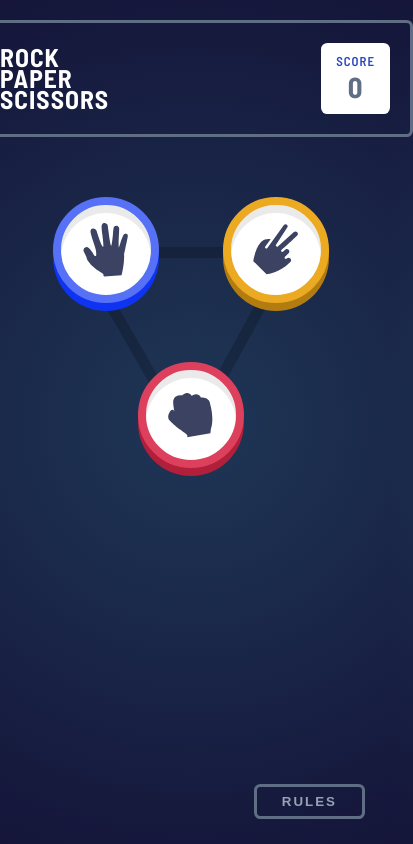
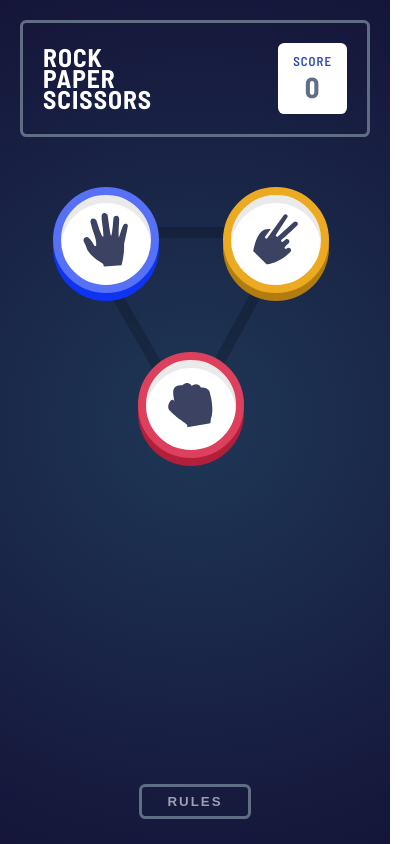
Before and after one commit to mrpeterhanley/rock-paper-scissors, a React app: page / in a window 390 px wide. Shown: the whole page, 413 px wide, since content can reach past the window. Built offline with nearby package versions, Linux system fonts and the light colour scheme.

Commit message:
Added mobile responsiveness

```diff
--- a/src/components/App.js
+++ b/src/components/App.js
@@ -28,7 +28,8 @@ function App() {
     },[setMyPick]);
 
     return (
-         <Router className="wrapper">
+         <Router>
+             <div className="wrapper">
             <Header score={gameScore}/>
             <Switch className="main">
                 <Route path="/play">
@@ -39,6 +40,7 @@ function App() {
                 </Route>
             </Switch>
             <Footer />
+            </div>
         </Router>
     )
 }
--- a/src/components/Play.js
+++ b/src/components/Play.js
@@ -67,8 +67,9 @@ function Play(props) {
         setTimeout(() => {
             setElement(
                 <div className="pick">
-                    <div className="pick__title">The House Picked {housePick}</div>
+                    <div className="result__desktop pick__title">The House Picked {housePick}</div>
                     <div className={"pick__item " + setMyPickClass(housePick)} style={{backgroundImage: `url(${setMyPickIcon(housePick)}`}}></div>
+                    <div className="result__mobile pick__title">The House Picked {housePick}</div>
                 </div>
             );
             playGame();
@@ -78,8 +79,9 @@ function Play(props) {
     return (
         <div className="play-wrapper">
             <div className="pick">
-                <div className="pick__title">You Picked {myPick}</div>
+                <div className="result__desktop pick__title">You Picked {myPick}</div>
                 <div className={"pick__item " + setMyPickClass(myPick)} style={{backgroundImage: `url(${setMyPickIcon(myPick)}`}}></div>
+                <div className="result__mobile pick__title">You Picked {myPick}</div>
             </div>
             <div className={"result__desktop game__result " + (resultMessage.length? "" : "invisible")}>
                 <h3>{resultMessage}</h3>
@@ -87,8 +89,9 @@ function Play(props) {
             </div>
             {housePickElement? housePickElement :
                 <div className="pick">
-                    <div className="pick__title">The House Picked:</div>
+                    <div className="pick__title result__desktop">The House Picked:</div>
                     <div className="pick__item" ><span>{countDown}</span></div>
+                    <div className="pick__title result__mobile">The House Picked:</div>
                 </div>
             }
             <div className={"result__mobile game__result " + (resultMessage.length? "" : "invisible")}>
--- a/src/css/App.scss
+++ b/src/css/App.scss
@@ -10,15 +10,16 @@ body {
   background: $background-gradient;
   color: white;
   letter-spacing: 1px;
-  box-sizing: border-box;
   margin: 0;
   padding: 0;
   text-align: center;
+  box-sizing: border-box;
 }
 
-#root {
+.wrapper {
   display: flex;
   flex-direction: column;
   min-height: 100vh;
   align-items: center;
+  padding: 0 20px;
 }
--- a/src/css/_footer.scss
+++ b/src/css/_footer.scss
@@ -21,3 +21,9 @@ footer {
     }
   }
 }
+
+@media screen and (max-width: 550px) {
+  footer {
+    justify-content: center;
+  }
+}
--- a/src/css/_header.scss
+++ b/src/css/_header.scss
@@ -6,7 +6,8 @@ header {
   max-width: 700px;
   width: 100%;
   padding: 20px;
-  margin: 20px 20px 80px 20px;
+  margin: 20px 0 80px 0;
+  box-sizing: border-box;
 
   > .header__title {
     display: flex;
@@ -24,7 +25,7 @@ header {
 @media screen and (max-width: 550px) {
   header {
     padding: 20px;
-    margin: 20px 20px 60px 20px;
+    margin: 20px 20px 40px 20px;
 
     > .header__title {
       line-height: 1.3rem;
--- a/src/css/_home.scss
+++ b/src/css/_home.scss
@@ -65,6 +65,7 @@
       height: 90px;
       border: 8px solid;
       background-size: 50%;
+      margin-top: 10px;
 
       &.home__paper {
         $position-x: -30px;
--- a/src/css/_play.scss
+++ b/src/css/_play.scss
@@ -11,6 +11,10 @@
     flex-direction: column;
     justify-content: center;
     margin: 0;
+
+    > h3 {
+      margin: 20px 0;
+    }
 
     &.result__mobile {
       display: none;
@@ -47,6 +51,10 @@
 
     .pick__title {
       text-transform: uppercase;
+
+      &.result__mobile {
+        display: none;
+      }
     }
 
     .pick__item {
@@ -78,9 +86,11 @@
   }
 }
 
-@media screen and (max-width: 800px) {
+@media screen and (max-width: 850px) {
   .play-wrapper {
     margin-top: 10px;
+    flex-wrap: wrap;
+    justify-content: space-around;
 
     .game__result {
       &.result__mobile {
@@ -93,15 +103,26 @@
       &.invisible {
         display: none;
       }
+
+      h3 {
+        margin-top: 25px;
+      }
     }
 
     .pick {
       .pick__title {
         text-transform: uppercase;
+
+        &.result__mobile {
+          display: inline-block;
+        }
+        &.result__desktop {
+          display: none;
+        }
       }
 
       .pick__item {
-        margin: 30px 35px 0 35px;
+        margin: 10px 13px 35px 13px;
         width: 150px;
         height: 150px;
         border: 18px solid;
@@ -112,22 +133,21 @@
   }
 }
 
-@media screen and (max-width: 550px) {
+@media screen and (max-width: 500px) {
   .play-wrapper {
     .game__result {
       &.result__mobile {
-        width: 250px;
+        width: 200px;
       }
     }
 
     .pick {
       .pick__title {
         max-width: 100px;
-        height: 80px;
       }
 
       .pick__item {
-        margin: 10px 20px 0 20px;
+        margin: 10px 10px 30px 10px;
         width: 100px;
         height: 100px;
         background-size: 50%;
```
